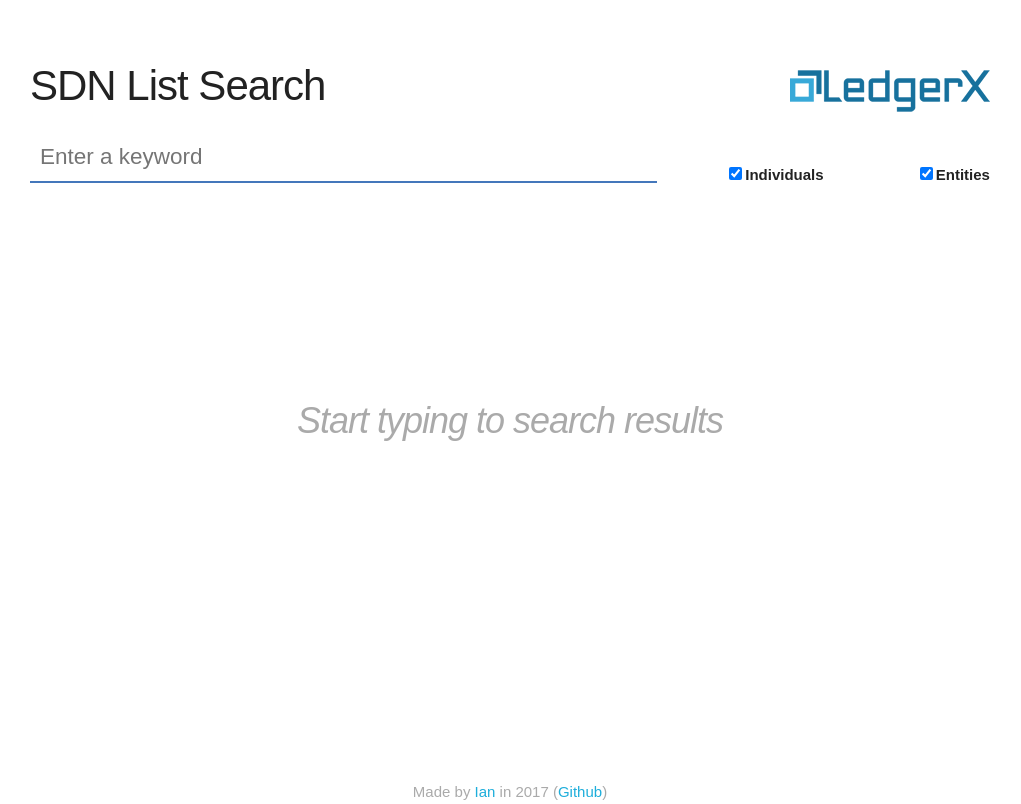
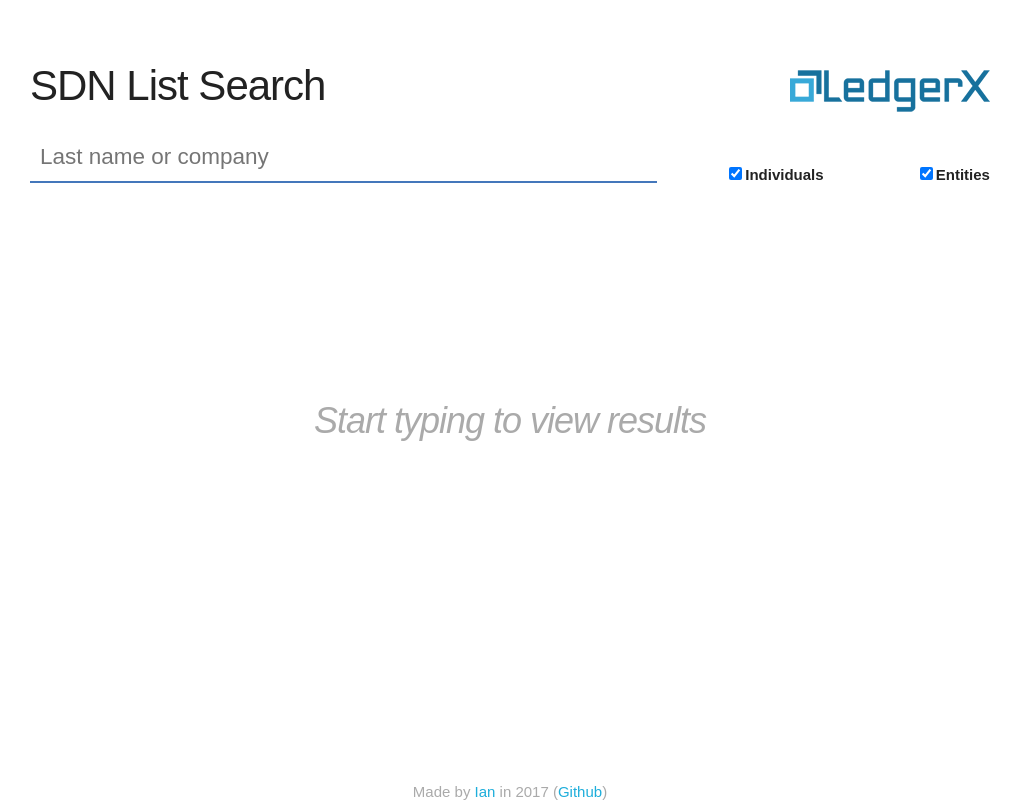
Before and after one commit to ianjdarrow/sdn_tracker, a Vue app: page / in a window 1280 px wide. Shown: the whole page, without its empty margins (130-1151 px from the left). Built offline with nearby package versions, Linux system fonts and the light colour scheme; what vue-resource would draw is missing.

Commit message:
fixed unsatisfying UX on new result load; decrease package size

```diff
--- a/src/components/Index.vue
+++ b/src/components/Index.vue
@@ -14,7 +14,7 @@
   </div>
   <div class="row">
     <div class="eight columns">
-      <input type='text' ref="inputs" class="input" v-model="input" placeholder="Enter a keyword" :disabled="error || loading">
+      <input type='text' ref="inputs" class="input" v-model="input" placeholder="Last name or company" :disabled="error || loading">
     </div>
     <div class="two columns checkboxes">
       <input type='checkbox' id='indCheckbox' v-model='showIndividuals'>
@@ -25,10 +25,10 @@
       <label for='entityCheckbox'>Entities</label>
     </div>
   </div>
-  <div v-if='!isInput' class="poke-div">
-    <h3 class="poke-text">Start typing to search results</h3>
+  <div v-if='!ready' class="poke-div">
+    <h3 class="poke-text">Start typing to view results</h3>
   </div>
-  <div v-if='isInput && !loading'>
+  <div v-if='ready'>
     <div id="ind-table" v-if='showIndividuals'>
       <h4>Individuals: {{ sdnList.individuals.length }}</h4>
       <table class="twelve columns">
@@ -83,7 +83,6 @@
 
 import Vue from 'vue'
 import debounce from 'debounce'
-import throttle from 'lodash.throttle'
 
 export default {
   name: 'index',
@@ -97,42 +96,44 @@ export default {
       showIndividuals: true,
       showEntities: true,
       input: '',
-      search: '',
       error: false,
       loading: false,
+      ready: false,
     }
   },
   watch: {
     input: function() {
-      this.updateSearch();
+      if (this.isInput) {
+        this.updateSearch();
+      } else {
+        this.ready = false;
+      }
     },
   },
   methods: {
     getSDNList: function(search) {
-      // this.loading = true;
       this.$http.get('http://127.0.0.1:5000/list/' + search).then(response => {
           this.sdnList = response.body;
+          this.ready = true;
+          this.error = false;
           Vue.nextTick(() => {
-            this.loading = false;
-            this.error = false;
             this.$refs.inputs.focus();
           });
         }, response => {
           this.error = true;
-          this.loading = false;
+          this.ready = false;
         }
       );
     },
-    updateSearch: debounce(throttle(function () {
-      this.search = this.input;
+    updateSearch: debounce(function () {
       if (this.isInput) {
-        this.getSDNList(this.search);
+        this.getSDNList(this.input);
       }
-    }, 1000), 250),
+    }, 300),
   },
   computed: {
     isInput: function() {
-      return (this.search.trim().length > 2);
+      return this.input.trim().length > 2;
     },
   },
   created: function() {
```
Also changed, not shown: 1 other file (tests, documents, lock files or other folders).
